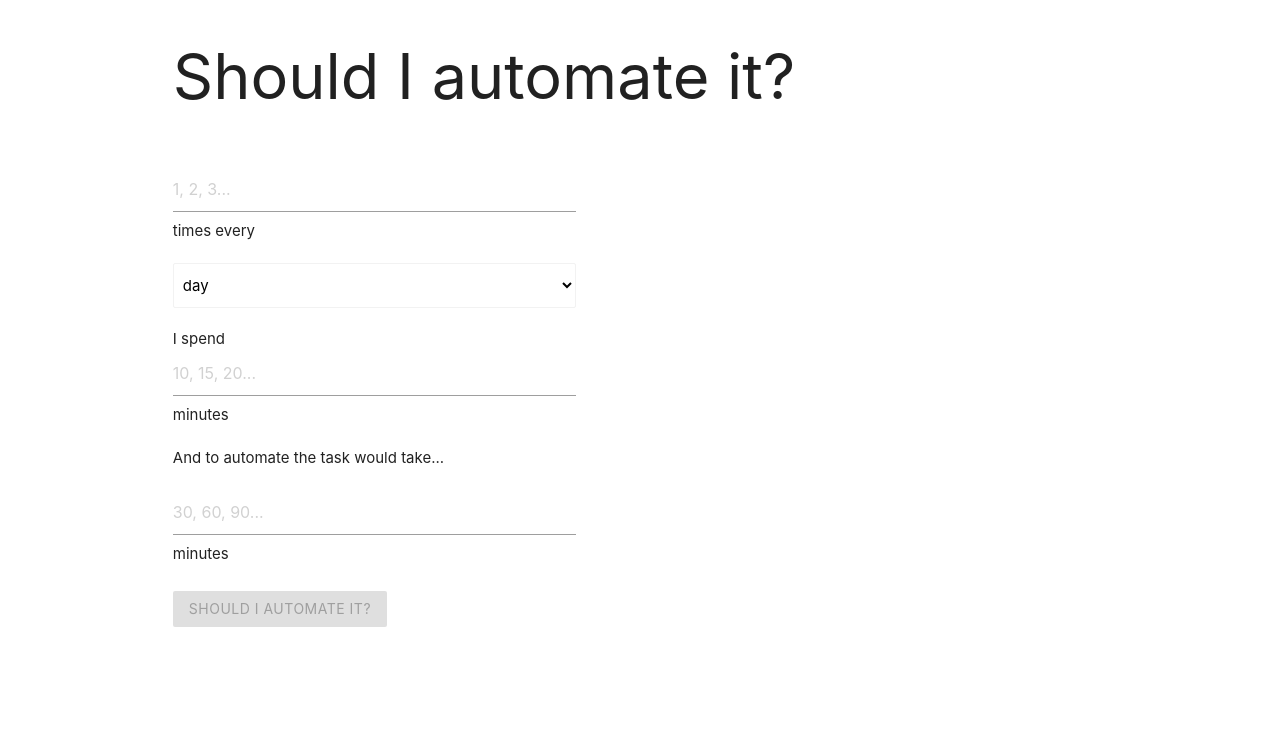
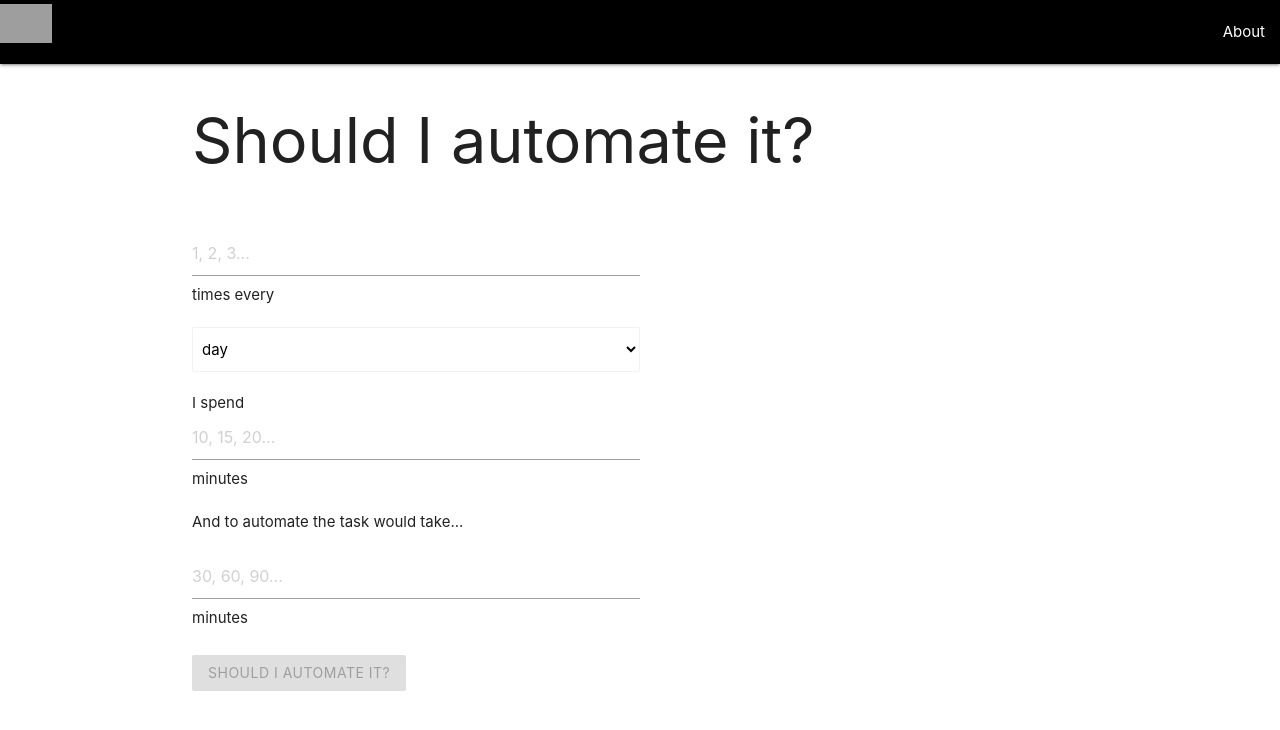
Before and after one commit to aedificatorum/shouldiautomateit, a React (Create React App) app: page / in a window 1280 px wide. Shown: the top 730 px of the page. Built offline with nearby package versions, Linux system fonts and the light colour scheme; grey boxes are pictures that could not be loaded.

Commit message:
add navbar

```diff
--- a/public/index.html
+++ b/public/index.html
@@ -26,6 +26,15 @@
     <link href="https://fonts.googleapis.com/css?family=Roboto" rel="stylesheet">
   </head>
   <body>
+    <nav>
+        <div class="nav-wrapper black">
+          <a href="#" class="brand-logo"><img src="aedificatorum-logo.png" /></a>
+          <ul id="nav-mobile" class="right hide-on-med-and-down">
+            <li><a href="#">About</a></li>
+          </ul>
+        </div>
+      </nav>
+
     <noscript>You need to enable JavaScript to run this app.</noscript>
     <div id="root"></div>
     <!--
--- a/src/App.css
+++ b/src/App.css
@@ -1,5 +1,4 @@
 body {
-  width:90%;
   margin:0px auto;
 }
 
@@ -22,3 +21,8 @@ select[type=text] {
 form {
   margin-top: 30px;
 }
+
+.brand-logo img {
+  width: 13%;
+  height: auto;
+}
```
